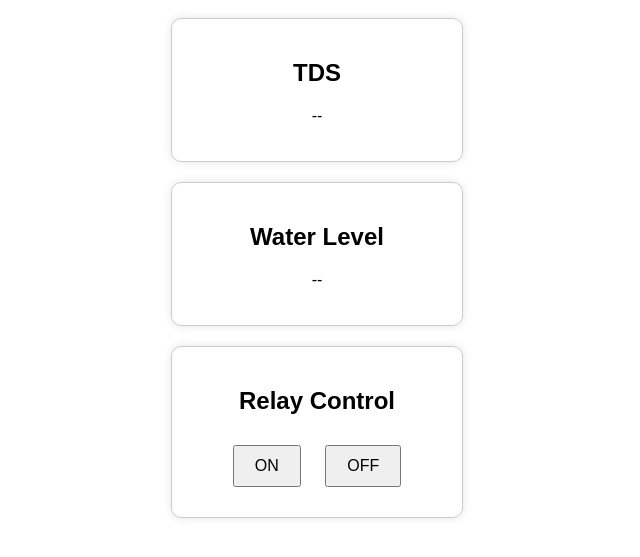
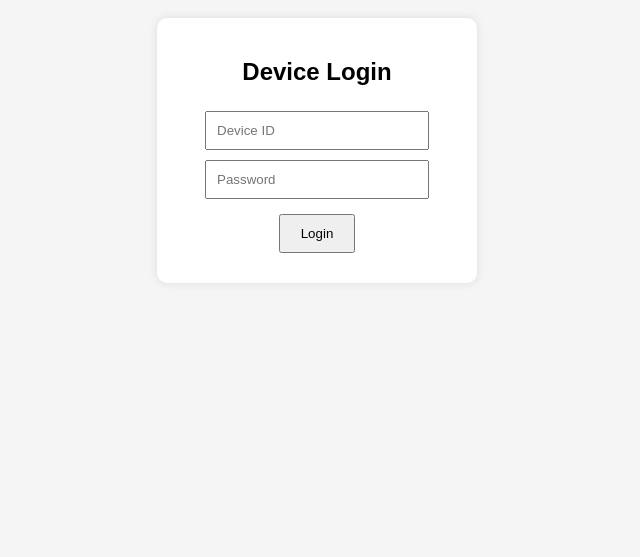
Before and after one commit to ec23b1044-oss/wamot, a website: page public/index.html in a window 1280 px wide. Shown: the part 91-648 px from the top of the page, without its empty margins (323-963 px from the left). Drawn offline with Linux system fonts and the light colour scheme; no server answers.

Commit message:
Update index.html

```diff
--- a/public/index.html
+++ b/public/index.html
@@ -1,27 +1,34 @@
 <!DOCTYPE html>
 <html>
 <head>
-  <title>WAMOT Dashboard</title>
+  <title>Water Monitoring System</title>
   <style>
     body {
       font-family: Arial;
       text-align: center;
+      background: #f5f5f5;
       margin-top: 50px;
     }
 
     .card {
-      border: 1px solid #ccc;
+      background: white;
       padding: 20px;
-      margin: 20px auto;
-      width: 250px;
+      margin: 15px auto;
+      width: 280px;
       border-radius: 10px;
       box-shadow: 0 0 10px rgba(0,0,0,0.1);
+    }
+
+    input {
+      padding: 10px;
+      margin: 5px;
+      width: 200px;
     }
 
     button {
       padding: 10px 20px;
       margin: 10px;
-      font-size: 16px;
+      cursor: pointer;
     }
   </style>
 </head>
@@ -29,6 +36,19 @@
 <body>
 
 <h1>💧 Water Monitoring System</h1>
+
+<!-- 🔐 LOGIN -->
+<div class="card">
+  <h2>Device Login</h2>
+
+  <input id="device_id" placeholder="Device ID"><br>
+  <input id="password" type="password" placeholder="Password"><br>
+
+  <button onclick="login()">Login</button>
+</div>
+
+<!-- 📊 DASHBOARD -->
+<div id="dashboard" style="display:none">
 
   <div class="card">
     <h2>TDS</h2>
@@ -46,21 +66,53 @@
     <button onclick="setRelay(false)">OFF</button>
   </div>
 
+</div>
+
 <script>
 const SUPABASE_URL = "https://kpguizysdohumbzaypsb.supabase.co";
 const ANON_KEY = "sb_publishable_h8HtAyVdVwkZorXqzj1WKQ_Es5PYy9Q";
 
-const device_id = "device_001";
+let device_id = "";
+let password = "";
 
-// 🔁 Fetch latest data
+// 🔐 LOGIN
+async function login() {
+
+  device_id = document.getElementById("device_id").value;
+  password = document.getElementById("password").value;
+
+  if (!device_id || !password) {
+    alert("Enter credentials");
+    return;
+  }
+
+  const res = await fetch(
+    `${SUPABASE_URL}/rest/v1/devices?device_id=eq.${device_id}&device_password=eq.${password}`,
+    {
+      headers: { "apikey": ANON_KEY }
+    }
+  );
+
+  const data = await res.json();
+
+  if (data.length === 0) {
+    alert("Invalid device ID or password");
+    return;
+  }
+
+  document.getElementById("dashboard").style.display = "block";
+
+  getData();
+}
+
+// 📊 GET LATEST DATA (NO HISTORY)
 async function getData() {
+
   try {
     const res = await fetch(
       `${SUPABASE_URL}/rest/v1/device_data?device_id=eq.${device_id}&order=created_at.desc&limit=1`,
       {
-        headers: {
-          "apikey": ANON_KEY
-        }
+        headers: { "apikey": ANON_KEY }
       }
     );
 
@@ -75,10 +127,16 @@ async function getData() {
   }
 }
 
-// 🔁 Relay control
+// 🔁 AUTO REFRESH
+setInterval(() => {
+  if (device_id) getData();
+}, 5000);
+
+// 🔌 RELAY CONTROL
 async function setRelay(state) {
+
   await fetch(
-    `${SUPABASE_URL}/rest/v1/devices?device_id=eq.${device_id}`,
+    `${SUPABASE_URL}/rest/v1/devices?device_id=eq.${device_id}&device_password=eq.${password}`,
     {
       method: "PATCH",
       headers: {
@@ -91,12 +149,6 @@ async function setRelay(state) {
 
   alert("Relay updated");
 }
-
-// 🔄 Auto refresh every 5 sec
-setInterval(getData, 5000);
-
-// Initial load
-getData();
 </script>
 
 </body>
```
Lines whose indentation alone changed are shown as unchanged.
